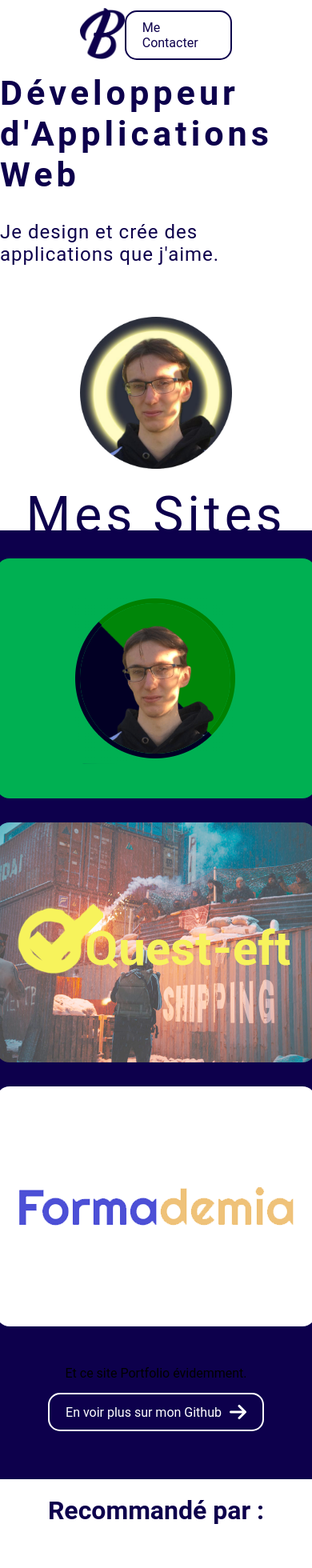
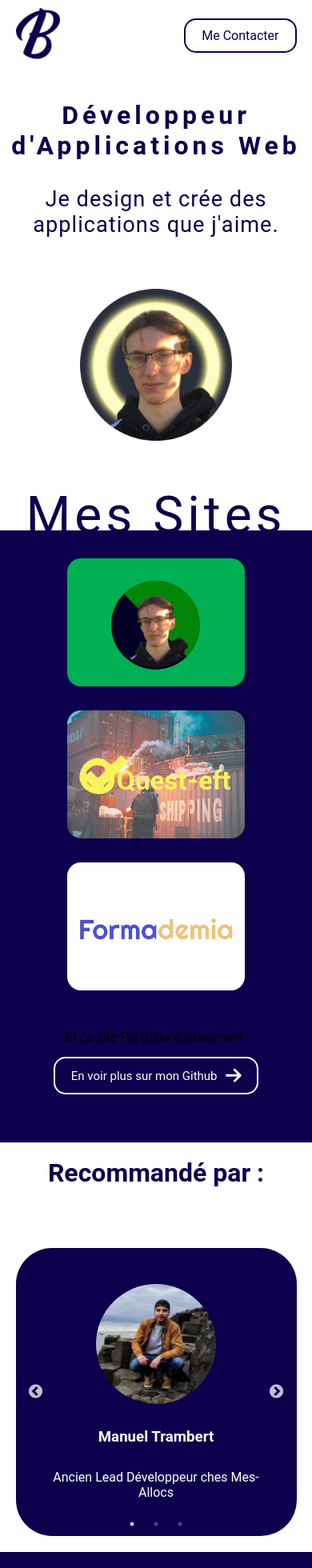
Before and after one commit to Naitchi/PortFolio, a Next.js app: page / in a window 390 px wide. Shown: the top 1960 px of the page at 80% size. Built offline with nearby package versions, Linux system fonts and the light colour scheme.

Commit message:
💄 Responsive

```diff
--- a/src/components/Footer/Footer.module.scss
+++ b/src/components/Footer/Footer.module.scss
@@ -6,13 +6,14 @@
   justify-content: space-around;
   align-items: center;
 
-  height: 300px;
+  min-height: 300px;
   background-color: $primary-color;
 
   .socialMedia {
     display: flex;
-    justify-content: space-around;
-    width: 550px;
+    justify-content: center;
+    flex-wrap: wrap;
+    width: 100%;
     .btn {
       display: flex;
       justify-content: space-between;
@@ -22,6 +23,7 @@
       border: solid $secondary-color 2px;
       border-radius: 25px;
       padding: 10px 20px;
+      margin: 7px;
       height: fit-content;
 
       transition: padding 0.3s ease, color 0.3s ease, background-color 0.3s ease,
--- a/src/components/Header/Header.module.scss
+++ b/src/components/Header/Header.module.scss
@@ -9,7 +9,7 @@
   top: 0;
   z-index: 3;
   width: 100%;
-  padding: 10px 100px;
+  padding: 10px 5%;
   background-color: $secondary-color;
 
   transition: padding 0.7s ease, box-shadow 0.7s ease;
@@ -38,7 +38,7 @@
   }
 }
 .scrolled {
-  padding: 10px 70px;
+  padding: 10px 3%;
   box-shadow: #00000057 0 5px 5px;
 
   transition: padding 0.7s ease, box-shadow 0.7s ease;
--- a/src/components/Opening/Opening.module.scss
+++ b/src/components/Opening/Opening.module.scss
@@ -7,22 +7,44 @@
   align-items: center;
 
   background-color: $secondary-color;
-  height: 500px;
+  min-height: 500px;
   margin-top: 88px;
 
   .title {
     color: $primary-color;
     font-size: 2.7rem;
     letter-spacing: 5px;
+    text-align: center;
   }
   .desc {
     color: $primary-color;
     font-size: 1.5rem;
     margin-top: 2rem;
     letter-spacing: 1px;
+    text-align: center;
   }
   .img {
     height: 190px;
     margin-top: 4rem;
   }
 }
+@media screen and (max-width: 550px) {
+  .opening {
+    .title {
+      font-size: 2rem;
+    }
+    .desc {
+      font-size: 1.7rem;
+    }
+  }
+}
+@media screen and (max-width: 360px) {
+  .opening {
+    .title {
+      font-size: 1.7rem;
+    }
+    .desc {
+      font-size: 1.5rem;
+    }
+  }
+}
--- a/src/components/Portfolio/Portfolio.module.scss
+++ b/src/components/Portfolio/Portfolio.module.scss
@@ -25,7 +25,9 @@
   .botSide {
     display: flex;
     flex-wrap: wrap;
-    padding: 5% 10%;
+    justify-content: center;
+
+    padding: 5% 2%;
   }
   .thisOneToo {
     margin: 15px;
@@ -36,6 +38,7 @@
     border-radius: 15px;
     padding: 10px 20px;
     height: fit-content;
+    font-size: 15px;
 
     transition: padding 0.3s ease, color 0.3s ease, background-color 0.3s ease, box-shadow 0.3s ease;
 
@@ -52,3 +55,11 @@
     }
   }
 }
+@media screen and (max-width: 350px) {
+  .portfolio {
+    .title {
+      font-size: 3rem;
+      top: 13px;
+    }
+  }
+}
--- a/src/components/Recommandations/Recommandations.module.scss
+++ b/src/components/Recommandations/Recommandations.module.scss
@@ -13,6 +13,7 @@
     color: $primary-color;
     font-size: 2rem;
     margin-bottom: 75px;
+    text-align: center;
   }
 
   .reco {
@@ -44,3 +45,29 @@
     }
   }
 }
+@media screen and (max-width: 540px) {
+  .bg {
+    .reco {
+      padding: 30px 40px;
+
+      .slider {
+        .slide {
+          .img {
+            width: 150px;
+          }
+          .work {
+            text-align: center;
+          }
+        }
+      }
+    }
+  }
+}
+
+@media screen and (max-width: 320px) {
+  .bg {
+    .title {
+      font-size: 1.7rem;
+    }
+  }
+}
--- a/src/components/Recommandations/Recommandations.tsx
+++ b/src/components/Recommandations/Recommandations.tsx
@@ -17,7 +17,7 @@ export default function Recommandations() {
   };
   return (
     <div className={styles.bg}>
-      <h2 className={styles.title}>Recommandé par :</h2>
+      <h2 className={styles.title}>Recommandé par&nbsp;:</h2>
       <div className={styles.reco}>
         <Slider {...settings} className={styles.slider}>
           <div className={styles.slide}>
--- a/src/components/SiteCard/SiteCard.module.scss
+++ b/src/components/SiteCard/SiteCard.module.scss
@@ -54,3 +54,14 @@
     }
   }
 }
+
+@media screen and (max-width: 450px) {
+  .siteCard {
+    width: 222px;
+    height: 160px;
+    .content {
+      width: 222px;
+      height: 160px;
+    }
+  }
+}
```
